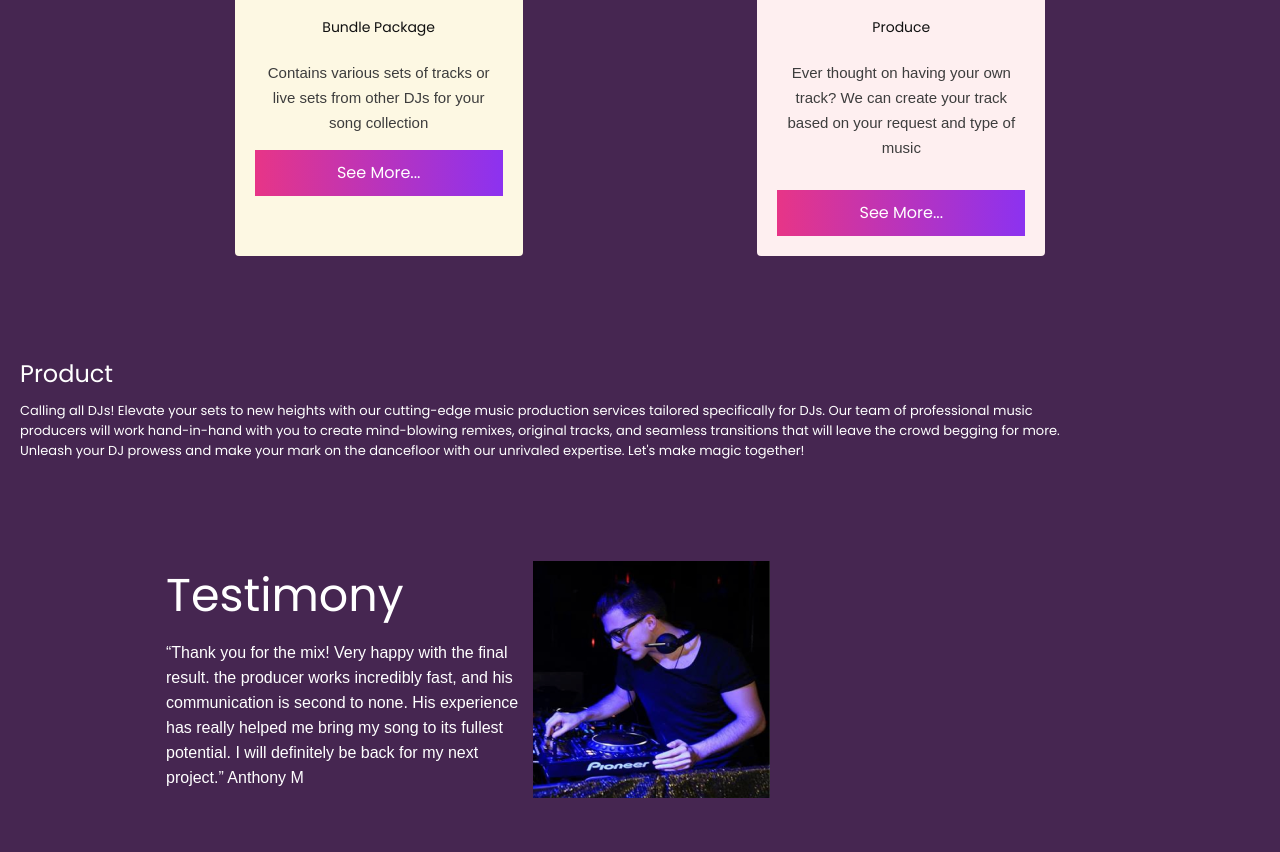
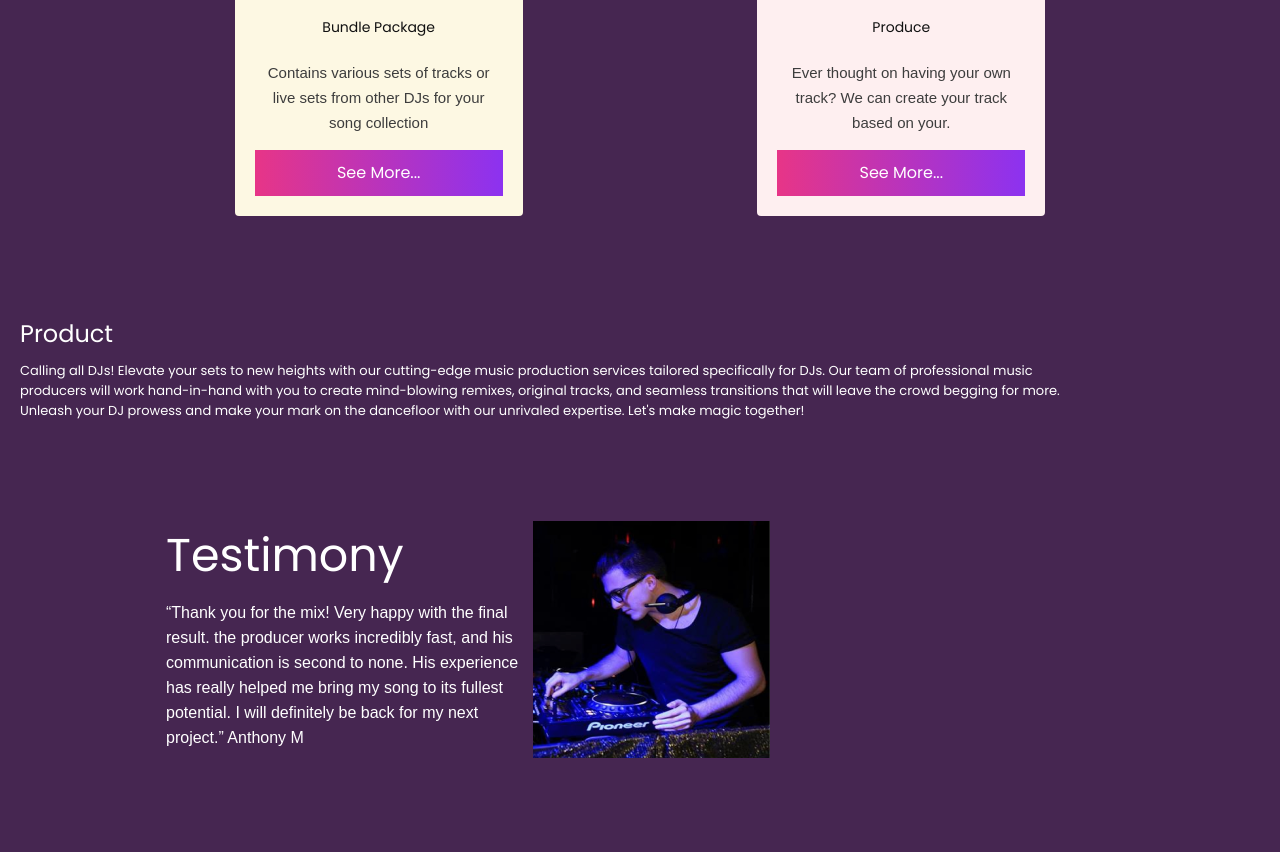
Before and after one commit to ElanPratama/BPMTrack, a plain HTML site: page index.html in a window 1280 px wide. Shown: the part 1205-2057 px from the top of the page. Drawn offline with nearby package versions, Linux system fonts and the light colour scheme; a script that the page names is missing; files whose address does not match are found by name; a web font is replaced by a local one.

Commit message:
Update Button

```diff
--- a/css/style.css
+++ b/css/style.css
@@ -1110,12 +1110,13 @@ input.btn_main_3::placeholder {
      color: black;
      border-color: transparent;
      text-align: center;
+    margin-top: 0px;
    }
 
 
    .btn-card3{
      text-align: center;
-     margin-top: 30px;
+     margin-top: 0px;
      background: linear-gradient(270deg, #8c32f0 0%, #e73587 100%);
    }
 
--- a/index.html
+++ b/index.html
@@ -100,7 +100,7 @@
 		  <img src="images/4.png" class="card-img-top" alt="...">
 		  <div class="card-body">
 			<h5 class="card-title">Produce</h5>
-			<p class="card-text">Ever thought on having your own track? We can create your track based on your request and type of music</p>
+			<p class="card-text">Ever thought on having your own track? We can create your track based on your.</p>
 			<div class="btn-card3">
 			  <a href="#" class="btn">See More...</a>
 			</div>
```
